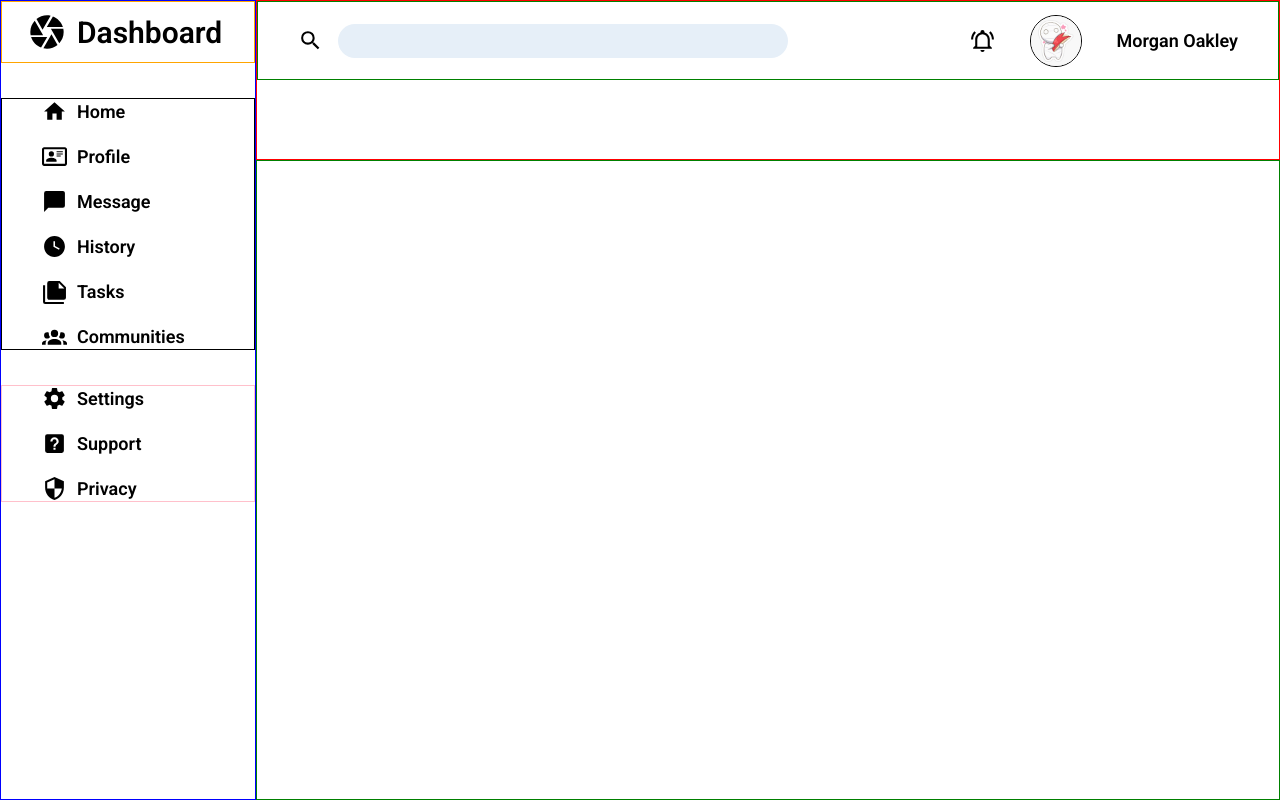
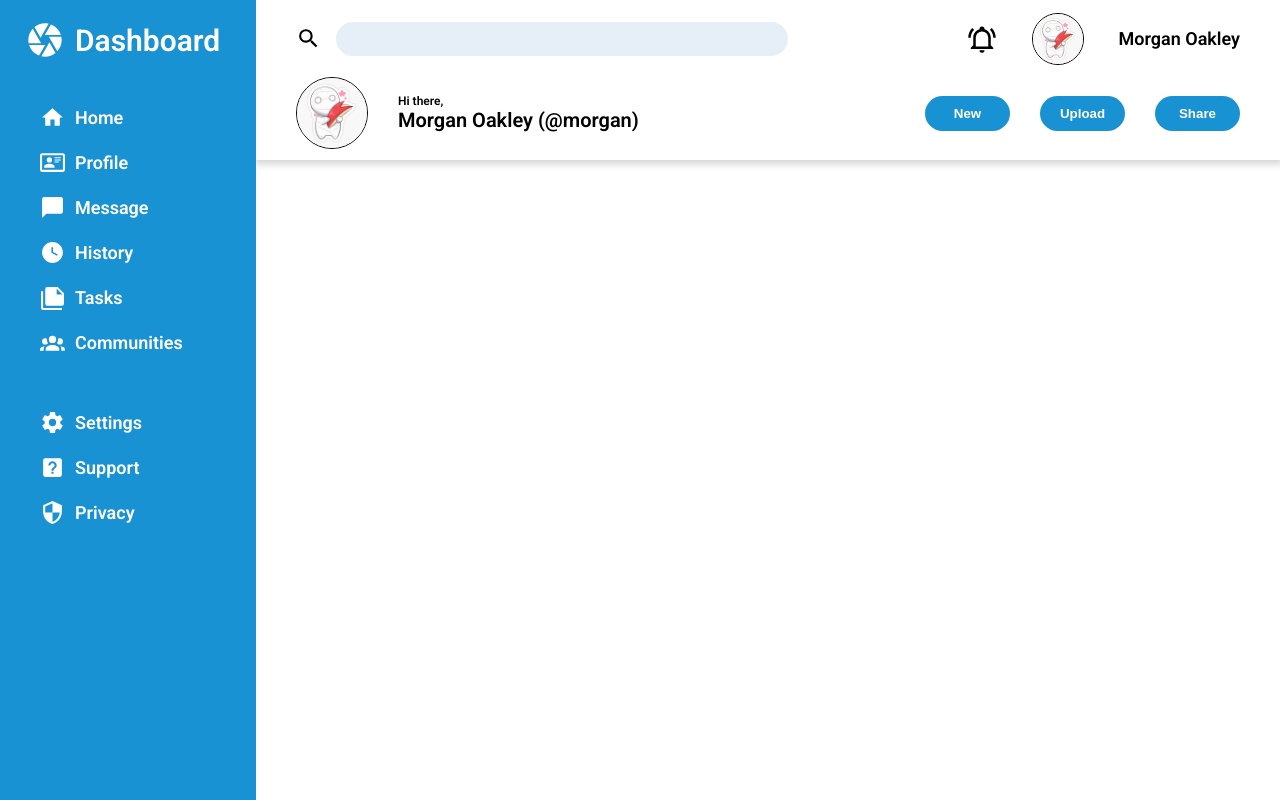
Before and after one commit to somber-robot/odin-admin-dashboard, a plain HTML site: page index.html in a window 1280 px wide. Drawn offline with Linux system fonts and the light colour scheme.

Commit message:
Finish header section

```diff
--- a/index.html
+++ b/index.html
@@ -17,13 +17,21 @@
                     <svg xmlns="http://www.w3.org/2000/svg" viewBox="0 0 24 24"><title>Search</title><path d="M9.5,3A6.5,6.5 0 0,1 16,9.5C16,11.11 15.41,12.59 14.44,13.73L14.71,14H15.5L20.5,19L19,20.5L14,15.5V14.71L13.73,14.44C12.59,15.41 11.11,16 9.5,16A6.5,6.5 0 0,1 3,9.5A6.5,6.5 0 0,1 9.5,3M9.5,5C7,5 5,7 5,9.5C5,12 7,14 9.5,14C12,14 14,12 14,9.5C14,7 12,5 9.5,5Z" /></svg>
                 </label>
                 <input type="text" name="search" id="search-bar">
-                <svg xmlns="http://www.w3.org/2000/svg" viewBox="0 0 24 24"><title>Notifications</title><path d="M10,21H14A2,2 0 0,1 12,23A2,2 0 0,1 10,21M21,19V20H3V19L5,17V11C5,7.9 7.03,5.17 10,4.29C10,4.19 10,4.1 10,4A2,2 0 0,1 12,2A2,2 0 0,1 14,4C14,4.1 14,4.19 14,4.29C16.97,5.17 19,7.9 19,11V17L21,19M17,11A5,5 0 0,0 12,6A5,5 0 0,0 7,11V18H17V11M19.75,3.19L18.33,4.61C20.04,6.3 21,8.6 21,11H23C23,8.07 21.84,5.25 19.75,3.19M1,11H3C3,8.6 3.96,6.3 5.67,4.61L4.25,3.19C2.16,5.25 1,8.07 1,11Z" /></svg>
+                <svg class="notifications" xmlns="http://www.w3.org/2000/svg" viewBox="0 0 24 24"><title>Notifications</title><path d="M10,21H14A2,2 0 0,1 12,23A2,2 0 0,1 10,21M21,19V20H3V19L5,17V11C5,7.9 7.03,5.17 10,4.29C10,4.19 10,4.1 10,4A2,2 0 0,1 12,2A2,2 0 0,1 14,4C14,4.1 14,4.19 14,4.29C16.97,5.17 19,7.9 19,11V17L21,19M17,11A5,5 0 0,0 12,6A5,5 0 0,0 7,11V18H17V11M19.75,3.19L18.33,4.61C20.04,6.3 21,8.6 21,11H23C23,8.07 21.84,5.25 19.75,3.19M1,11H3C3,8.6 3.96,6.3 5.67,4.61L4.25,3.19C2.16,5.25 1,8.07 1,11Z" /></svg>
                 <div class="profile-wrapper">
                     <img src="images/mii-kun.jpg" class="profile-pic">
                 </div>
                 <p>Morgan Oakley</p>
             </div>
-            <div class="lower"></div>
+            <div class="lower">
+                <div class="profile-wrapper">
+                    <img src="images/mii-kun.jpg" class="profile-pic">
+                </div>
+                <p>Hi there, <br> <span class="user-name">Morgan Oakley (@morgan)</span></p>
+                <button>New</button>
+                <button>Upload</button>
+                <button>Share</button>
+            </div>
         </div>
         <div class="side-bar">
             <div class="logo">
@@ -31,8 +39,8 @@
                 <span>Dashboard</span>
             </div>
             <div class="navigation">
-                <svg xmlns="http://www.w3.org/2000/svg" viewBox="0 0 24 24"><path d="M10,20V14H14V20H19V12H22L12,3L2,12H5V20H10Z" /></svg>
-                <p>Home</p>
+                <svg class="side-icon" xmlns="http://www.w3.org/2000/svg" viewBox="0 0 24 24"><path d="M10,20V14H14V20H19V12H22L12,3L2,12H5V20H10Z" /></svg>
+                <p class="side-text">Home</p>
 
                 <svg xmlns="http://www.w3.org/2000/svg" viewBox="0 0 24 24"><path d="M22,3H2C0.91,3.04 0.04,3.91 0,5V19C0.04,20.09 0.91,20.96 2,21H22C23.09,20.96 23.96,20.09 24,19V5C23.96,3.91 23.09,3.04 22,3M22,19H2V5H22V19M14,17V15.75C14,14.09 10.66,13.25 9,13.25C7.34,13.25 4,14.09 4,15.75V17H14M9,7A2.5,2.5 0 0,0 6.5,9.5A2.5,2.5 0 0,0 9,12A2.5,2.5 0 0,0 11.5,9.5A2.5,2.5 0 0,0 9,7M14,7V8H20V7H14M14,9V10H20V9H14M14,11V12H18V11H14" /></svg>
                 <p>Profile</p>
--- a/style.css
+++ b/style.css
@@ -11,19 +11,19 @@ body{
 }
 
 .header{
-    border: 1px solid red;
     grid-column: 2;
+    padding-top: 10px;
+    box-shadow: 1px 1px 8px 3px lightgray;
 }
 
 .header svg{
-    width: 25px;
+    width: 30px;
     flex-shrink: 0;
 }
 
 .upper{
-    border: 1px solid green;
     display: flex;
-    padding: 10px 40px;
+    padding: 0px 40px;
     align-items: center;
     gap: 35px;
     font-weight: 600;
@@ -52,12 +52,16 @@ body{
 
 #search-bar:focus{
     outline: none;
-    border: 2px solid darkgray;
+    border: 2px solid #1e7caf;
 }
 
 label[for="search-bar"]{
     margin-top: 3px;
     margin-right: -20px;
+}
+
+label[for="search-bar"] svg{
+        width: 25px;
 }
 
 .profile-wrapper{
@@ -78,24 +82,80 @@ label[for="search-bar"]{
     object-fit: cover;
 }
 
+.upper .profile-wrapper:hover{
+    cursor: pointer;
+    opacity: 70%;
+}
+
+.notifications:hover{
+    cursor: pointer;
+    fill: #1e7caf;
+}
+
+.lower{
+    display: flex;
+    padding: 10px 40px;
+    align-items: center;
+    gap: 30px;
+}
+
+.lower .profile-wrapper{
+    width: 70px;
+    height: 70px;
+}
+
+.lower p{
+    margin-right: auto;
+    font-size: 12px;
+    font-weight: 600;
+}
+
+.user-name{
+    font-size: 20px;
+}
+
+.lower button{
+    background-color: #1992d4;
+    color: white;
+    font-weight: 600;
+    border: none;
+    width: 85px;
+    height: 35px;
+    border-radius: 20px;
+}
+
+.lower button:hover{
+    background-color: #1e7caf;
+    cursor: pointer;
+}
+
 .side-bar{
-    border: 1px solid blue;
     grid-row: 1 / 3;
     display: flex;
     flex-direction: column;
     gap: 35px;
     font-weight: 600;
     font-size: 18px;
+    background-color: #1992d4;
+    color: white;
+}
+
+.side-bar svg{
+    fill: white;
+}
+
+.side-bar p:hover,
+.side-bar span:hover,
+.side-bar svg:hover{
+    cursor: pointer;
 }
 
 .logo {
-    border: 1px solid orange;
     display: flex;
     gap: 10px;
     font-size: 30px;
     align-items: center;
-    padding: 10px;
-    padding-left: 25px;
+    padding: 20px 20px 10px 25px;
 }
 
 .logo svg{
@@ -103,11 +163,11 @@ label[for="search-bar"]{
 }
 
 .navigation{
-    border: 1px solid black;
     display: grid;
     grid-template-columns: 1fr 10fr;
     column-gap: 10px;
     row-gap: 20px;
+    margin-bottom: 20px;
 }
 
 .navigation p,
@@ -123,7 +183,6 @@ label[for="search-bar"]{
 }
 
 .branding{
-    border: 1px solid pink;
     display: grid;
     grid-template-columns: 1fr 10fr;
     column-gap: 10px;
@@ -136,7 +195,6 @@ label[for="search-bar"]{
 }
 
 .main-content{
-    border: 1px solid green;
     grid-column: 2;
     grid-row: 2;
 }
```
